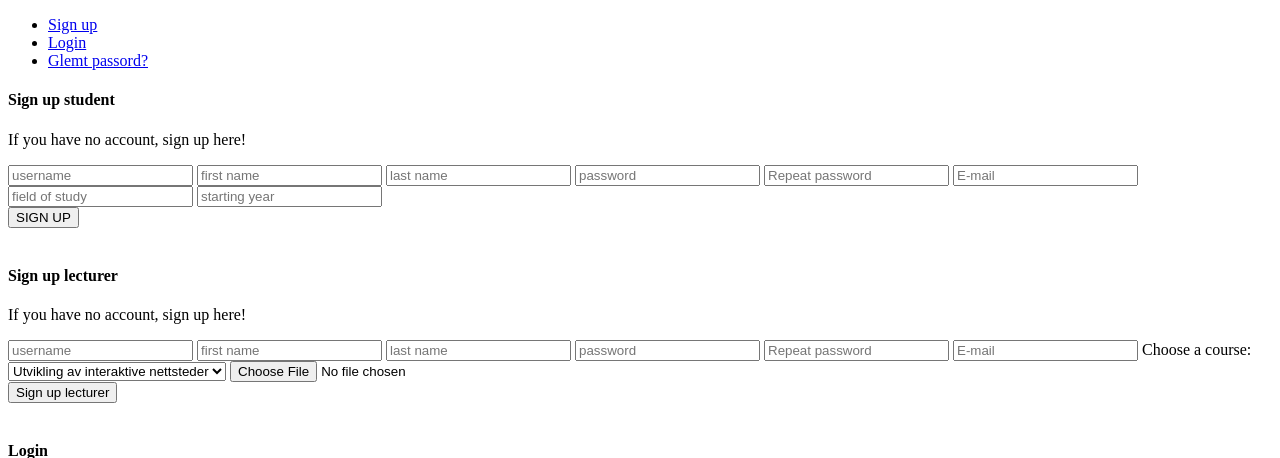
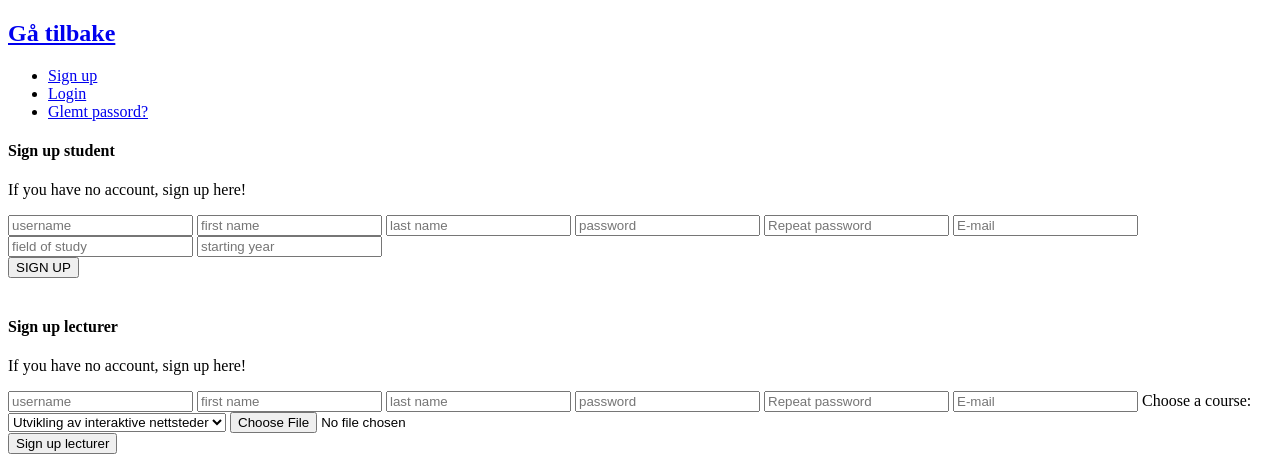
Before and after one commit to Kristiankaspersen/Gruppe4-Datasikkerhet-i-utvikling-og-drift, a PHP site: page /auth/index.php in a window 1280 px wide. Shown: the top 458 px of the page. Run offline with PHP 8.4, Linux system fonts and the light colour scheme.

Commit message:
Gå tilbake link on auth/index

```diff
--- a/steg1/auth/index.php
+++ b/steg1/auth/index.php
@@ -11,7 +11,7 @@
     <title>Signup</title>
 </head>
 <body>
-
+<h2><a href="../">Gå tilbake</a></h2>
     <nav>
         <ul>
             <?php
```
